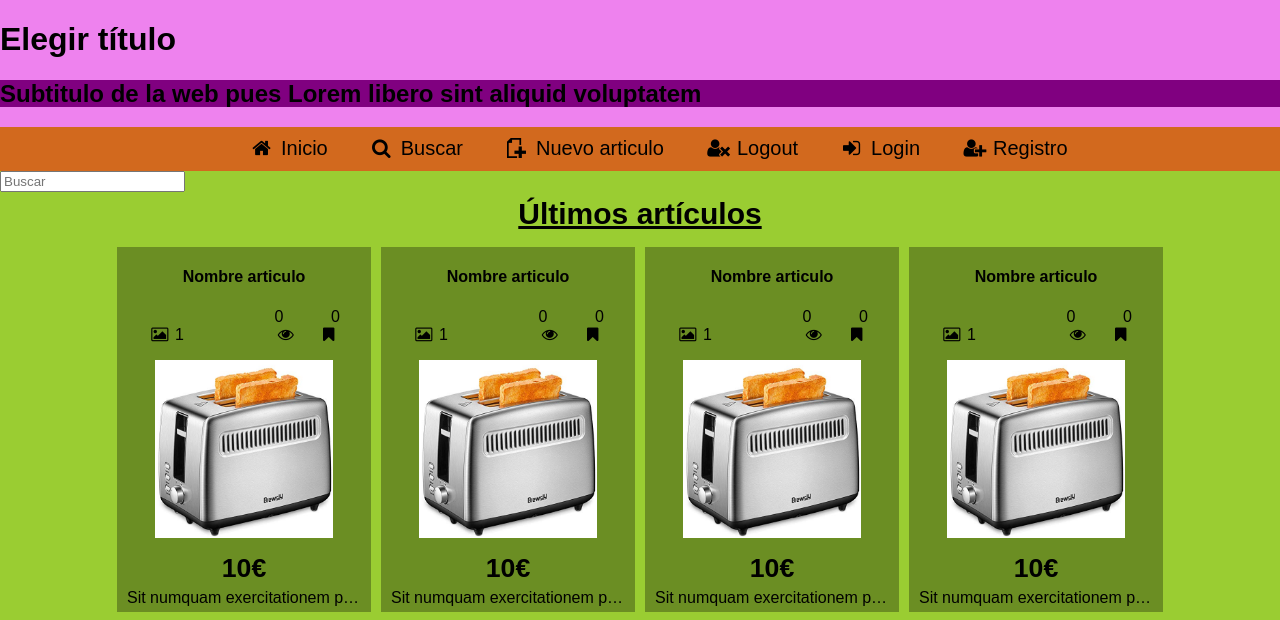
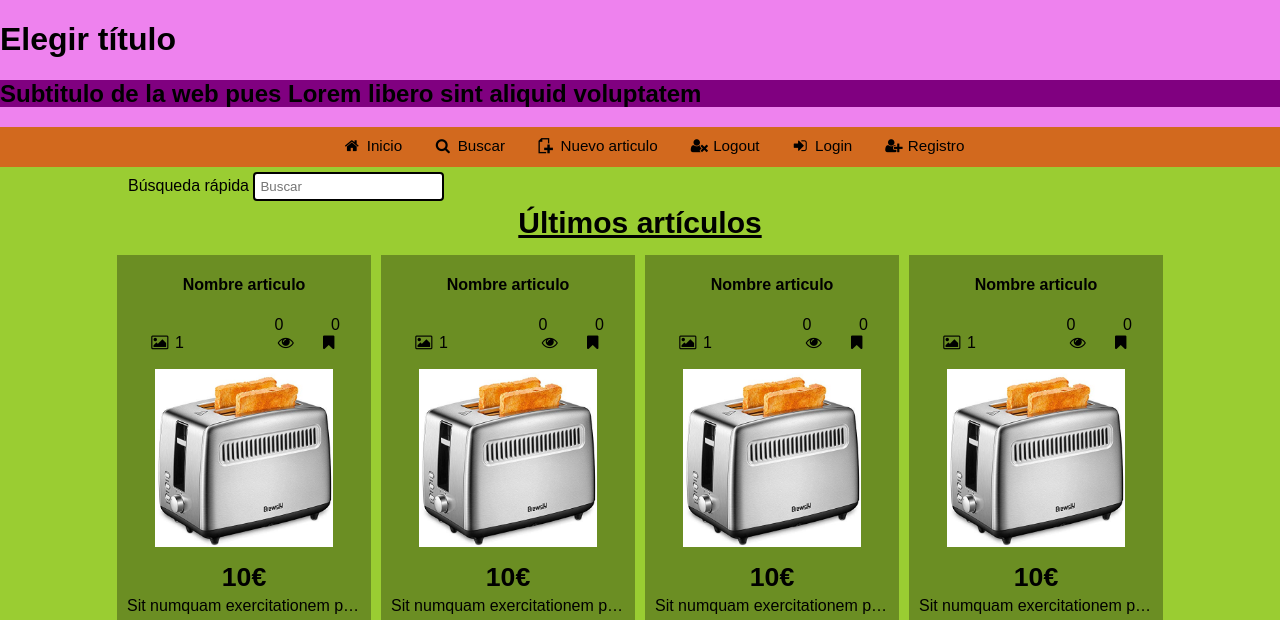
Before and after one commit to edugomez102/pcw_practicas, a PHP site: page / in a window 1280 px wide. Shown: the top 620 px of the page. Run offline with PHP 8.4, Linux system fonts and the light colour scheme.

Commit message:
main nav arreglado 3 pantallas

```diff
--- a/css/main.css
+++ b/css/main.css
@@ -119,6 +119,14 @@ main>h3{
 	text-align: center;
 	margin: 5px;
 }
+main>form{
+	margin: 5px 10%;
+	/* text-align: center; */
+	/* padding-right: 10%; */
+}
+main>form>input{
+	/* width: 0%; */
+}
 section{
 	display: flex;
 	flex-wrap: wrap;
@@ -271,14 +252,17 @@ footer ul{
 		display: inline-block;
 		list-style-type: none;
 		/* padding: 0px; */
-		margin-left: 35px;
+		margin-left: 2%;
 		/* position: relative; */
 		/* background: peru; */
+	}
+	nav ul li:hover{
+		background-color: chocolate;
 	}
 	nav ul li a{
 		text-decoration: none;
 		color: black;
-		font-size: 20px;
+		font-size: 0.95em;
 	}
 	nav input{
 		/* esconder checkbox para pantalla extendida */
--- a/index.html
+++ b/index.html
@@ -12,13 +12,11 @@
 	</head>
 	<body>
 		<header>
-			<!-- <img src="img/logoSecondHand.png" alt="Logo"> -->
 			<hgroup>
 				<h1>Elegir título</h1>
 				<h2>Subtitulo de la web pues Lorem libero sint aliquid voluptatem</h2>
 			</hgroup>
 		</header>
-		<!-- TODO (06/02/2020): nav en header?-->
 		<nav>
 			<input type="checkbox">
 			<div> </div>
@@ -63,8 +61,11 @@
 			</ul>
 		</nav>
 		<main>
-			<!-- TODO (13/02/2020): implementar busqueda -->
-			<input type="text" placeholder="Buscar">
+			<!-- TODO (13/02/2020): implementar busqueda y centrar-->
+			<form action="">
+				<label>Búsqueda rápida</label>
+				<input type="text" placeholder="Buscar">
+			</form>
 			<h3>Últimos artículos</h3>
 			<section>
 				<article>
```
Also changed, not shown: other parts of css/main.css (+41 -33 lines).
